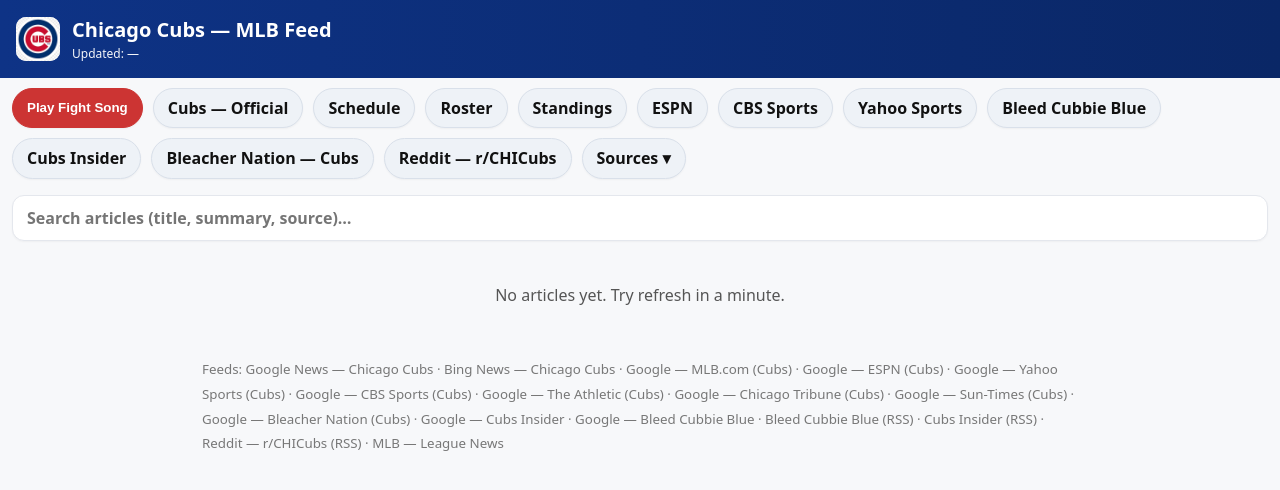
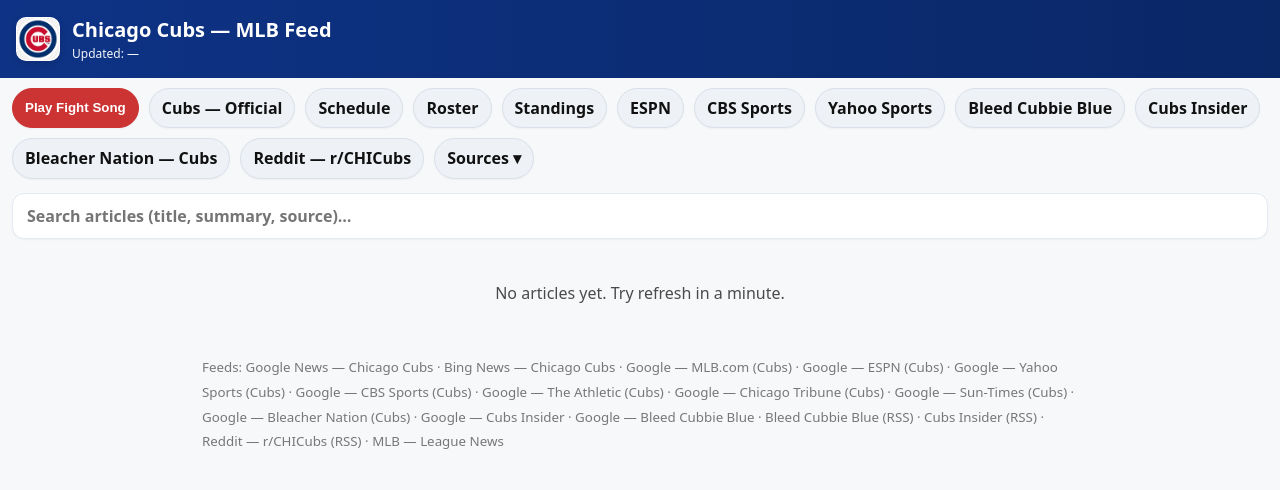
Before and after one commit to jasonab74-ctrl/cubs-mlb-bot, a Flask app: page / in a window 1280 px wide. Shown: the top 490 px of the page. Run offline with Flask 3, Linux system fonts and the light colour scheme.

Commit message:
Update style.css

```diff
--- a/static/style.css
+++ b/static/style.css
@@ -4,10 +4,9 @@
   --blue2:#0a2766;     /* darker blend */
   --red:#CC3433;       /* Cubs Red */
 
-  --bg:#f7f8fa; --card:#fff; --muted:#555; --bd:#e4e7ed;
+  --bg:#f7f8fa; --card:#fff; --muted:#4a4a4a; --bd:#e5e9f1;
   --shadow:0 10px 20px rgba(0,0,0,.06);
 
-  /* Pills */
   --pill-bg:#eef2f7;
   --pill-bd:#d9e0ea;
   --pill-bg-hover:#e8edf5;
@@ -20,28 +19,47 @@
 
 .header{background:linear-gradient(90deg,var(--blue),var(--blue2));color:#fff;padding:14px 16px}
 .brand{display:flex;gap:12px;align-items:center}
-.logo{width:44px;height:44px;border-radius:10px;background:#fff}
+.logo{
+  width:44px;height:44px;border-radius:10px;background:#fff;
+  object-fit:cover;object-position:center;border:1px solid rgba(255,255,255,.25);
+  box-shadow:0 2px 6px rgba(0,0,0,.15)
+}
 h1{margin:0;font-size:20px}
 .sub{opacity:.95;font-size:12px}
 
 .quick{display:flex;gap:10px;flex-wrap:wrap;padding:10px 12px}
-.pill{display:inline-block;padding:7px 14px;border-radius:999px;background:var(--pill-bg);border:1px solid var(--pill-bd);font-weight:800;text-decoration:none;color:#111;box-shadow:0 1px 2px rgba(0,0,0,.04)}
+.pill{
+  display:inline-block;padding:7px 12px;border-radius:999px;background:var(--pill-bg);
+  border:1px solid var(--pill-bd);font-weight:800;text-decoration:none;color:#111;
+  box-shadow:0 1px 2px rgba(0,0,0,.04)
+}
 .pill:hover{background:var(--pill-bg-hover)}
 .pill-primary{background:var(--red);color:#fff;border-color:var(--red)}
 .pill-primary.on{filter:brightness(.95)}
 
-.sbar{padding:0 12px;margin-top:6px}
-.sbar input{width:100%;font:600 16px/1.25 system-ui,-apple-system,Segoe UI,Roboto,Helvetica,Arial,sans-serif;padding:12px 14px;border-radius:12px;border:1px solid var(--bd);box-shadow:0 1px 2px rgba(0,0,0,.04);background:#fff}
+.sbar{padding:4px 12px 0}
+.sbar input{
+  width:100%;font:600 16px/1.25 system-ui,-apple-system,Segoe UI,Roboto,Helvetica,Arial,sans-serif;
+  padding:12px 14px;border-radius:12px;border:1px solid var(--bd);
+  box-shadow:0 1px 2px rgba(0,0,0,.04);background:#fff
+}
 
 .suggest{position:relative}
-.suggest ul{position:absolute;z-index:5;left:0;right:0;list-style:none;margin:6px 0 0;padding:6px;background:#fff;border:1px solid var(--bd);border-radius:12px;box-shadow:0 8px 20px rgba(0,0,0,.08);max-height:280px;overflow:auto}
+.suggest ul{
+  position:absolute;z-index:5;left:0;right:0;list-style:none;margin:6px 0 0;padding:6px;
+  background:#fff;border:1px solid var(--bd);border-radius:12px;box-shadow:0 8px 20px rgba(0,0,0,.08);
+  max-height:280px;overflow:auto
+}
 .suggest li{padding:8px 10px;border-radius:8px;cursor:pointer}
 .suggest li:hover{background:#f4f4f4}
 
 .sdropdown{position:relative}
 .sdropdown summary{list-style:none;cursor:pointer}
 .sdropdown[open] .menu{display:block}
-.menu{display:none;position:absolute;z-index:10;top:38px;left:0;background:#fff;border:1px solid var(--bd);border-radius:10px;box-shadow:0 8px 20px rgba(0,0,0,.08);min-width:260px;max-height:260px;overflow:auto;padding:6px}
+.menu{
+  display:none;position:absolute;z-index:10;top:38px;left:0;background:#fff;border:1px solid var(--bd);
+  border-radius:10px;box-shadow:0 8px 20px rgba(0,0,0,.08);min-width:260px;max-height:260px;overflow:auto;padding:6px
+}
 .menu a{display:block;padding:6px 10px;border-radius:8px;color:#000;text-decoration:none}
 .menu a:hover{background:#f3f3f3}
 
@@ -57,10 +75,19 @@
   content:""; position:absolute; left:0; top:0; bottom:0; width:3px;
   background:linear-gradient(var(--blue),var(--red)); opacity:.9;
 }
-.title{font-size:17px;font-weight:900;line-height:1.25;color:#100;text-decoration:none;margin:0}
-.summary{margin:6px 0 0;color:#202;display:-webkit-box;-webkit-line-clamp:3;-webkit-box-orient:vertical;overflow:hidden}
-.meta{margin-top:10px;color:var(--muted);font-size:13px;display:flex;align-items:center;gap:8px;flex-wrap:wrap}
-.chip{background:#fff;border:1px solid var(--accent);color:#333;padding:2px 8px;border-radius:999px;font-weight:700;font-size:12px;white-space:nowrap}
+.title{
+  font-size:17px;font-weight:900;line-height:1.25;color:#0f1114;text-decoration:none;margin:0
+}
+.summary{
+  margin:6px 0 0;color:#222;display:-webkit-box;-webkit-line-clamp:3;-webkit-box-orient:vertical;overflow:hidden
+}
+.meta{
+  margin-top:10px;color:var(--muted);font-size:13px;display:flex;align-items:center;gap:8px;flex-wrap:wrap
+}
+.chip{
+  background:#fff;border:1px solid var(--accent);color:#333;padding:2px 8px;border-radius:999px;
+  font-weight:700;font-size:12px;white-space:nowrap
+}
 .time{white-space:nowrap;opacity:.9}
 
 .empty{padding:28px 12px;text-align:center;color:var(--muted)}
```
